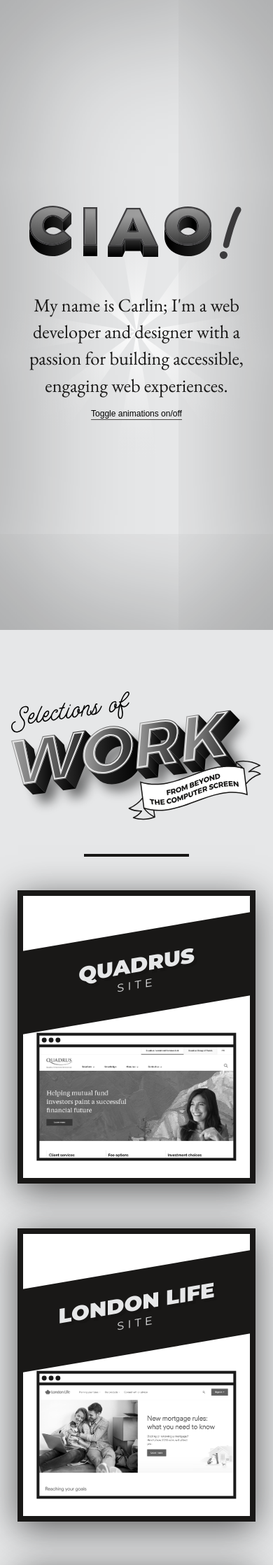
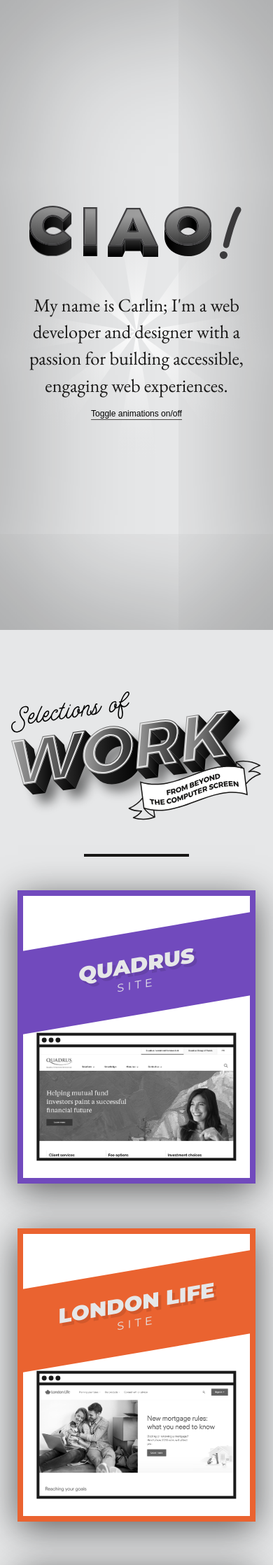
Before and after one commit to cscuderi/cscuderi.github.io, a Jekyll site: the page built from index.md, in a window 390 px wide. Shown: the top 2236 px of the page at 70% size. Built offline with Jekyll 4.4.1, drawn with Linux system fonts in a browser that asks for light colours.

Commit message:
Make the work items have their hover state styles on mobile

```diff
--- a/_sass/section-work.scss
+++ b/_sass/section-work.scss
@@ -55,8 +55,33 @@
   background: white;
   border: ($border-width * 2) solid $border-color;
   box-shadow: 0 10px 50px rgba(0, 0, 0, 0.6);
-  transition: $animation-duration;
   will-change: border-color;
+
+  .work-item-quadrus & {
+    border-color: #714abd;
+  }
+
+  .work-item-londonlife & {
+    border-color: #ea6330;
+  }
+
+  .work-item-castle & {
+    border-color: #2600e1;
+  }
+
+  .work-item-glc & {
+    border-color: #003c82;
+  }
+
+  .work-item-quadrus &,
+  .work-item-londonlife &,
+  .work-item-castle &,
+  .work-item-glc & {
+    @include breakpoint($bp-medium) {
+      border: ($border-width * 2) solid $border-color;
+      transition: $animation-duration;
+    }
+  }
 
   .work-item-quadrus &:hover {
     border-color: #714abd;
@@ -81,7 +106,6 @@
   left: calc(-#{$border-width / 2} - 3px);
   width: calc(100% + #{$border-width} + 6px);
   margin: 0;
-  background: invert($background-color, 100%);
   color: $background-color;
   margin-top: 50px;
   transform: skew(-10deg) rotate(-10deg);
@@ -98,6 +122,32 @@
 
   .no-animation & {
     transition: none !important;
+  }
+
+  // TODO This code isn't very DRY
+  .work-item-quadrus .work-link & {
+    background-color: #714abd;
+  }
+
+  .work-item-londonlife .work-link & {
+    background-color: #ea6330;
+  }
+
+  .work-item-castle .work-link & {
+    background-color: #2600e1;
+  }
+
+  .work-item-glc .work-link & {
+    background-color: #003c82;
+  }
+
+  .work-item-quadrus .work-link &,
+  .work-item-londonlife .work-link &,
+  .work-item-castle .work-link &,
+  .work-item-glc .work-link & {
+    @include breakpoint($bp-medium) {
+      background: invert($background-color, 100%);
+    }
   }
 
   .work-item-quadrus .work-link:hover & {
@@ -129,7 +179,7 @@
     width: 0;
     will-change: width, transform, opacity;
 
-    @include breakpoint($bp-xsmall) {
+    @include breakpoint($bp-medium) {
       display: block;
     }
 
```
